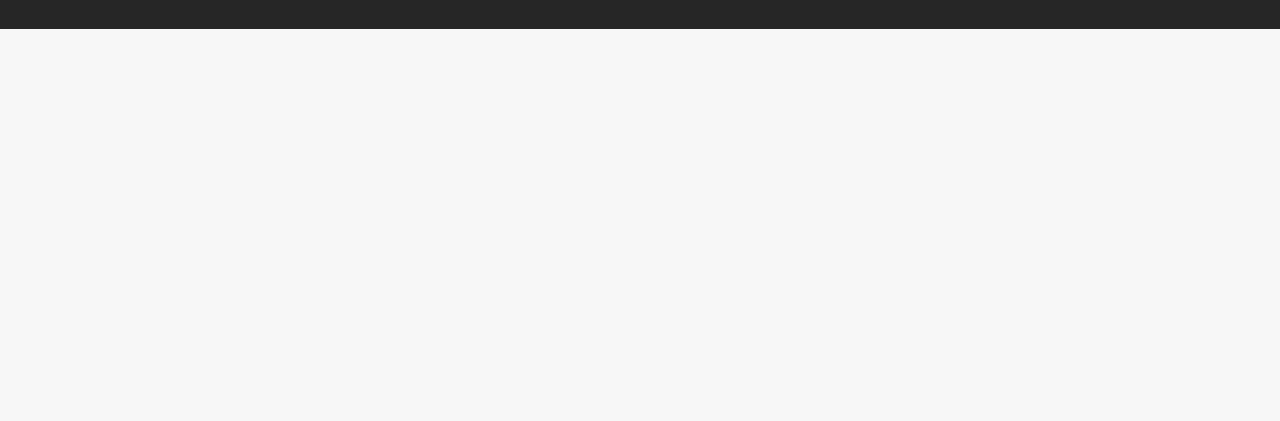
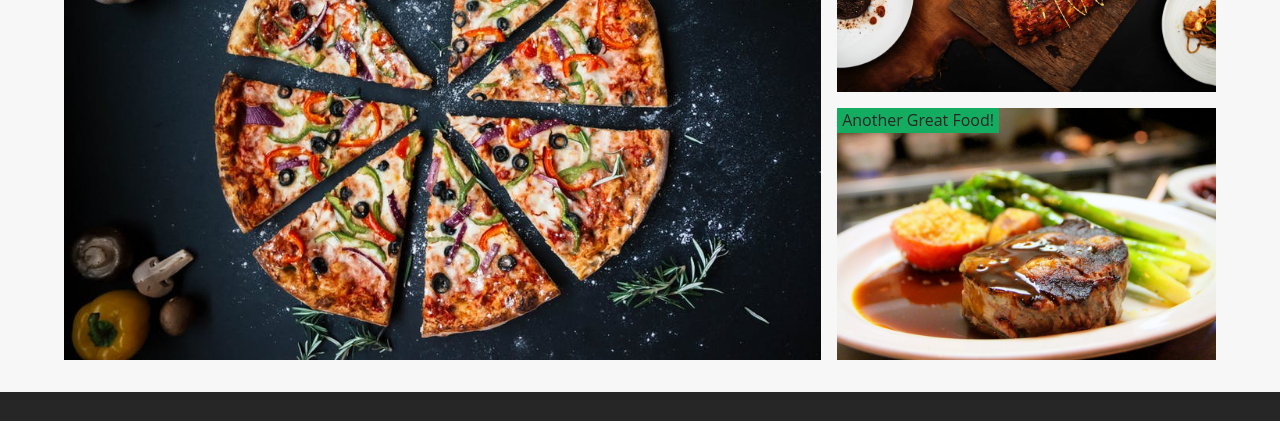
Before and after one commit to thedtj/Beef-Steaks, a Gatsby site: page / in a window 1280 px wide. Shown: the part 1783-2204 px from the top of the page. Before the commit the page ends 1812 px from the top, so only its background shows below. Built offline with nearby package versions, Linux system fonts and the light colour scheme; Gatsby itself is replaced by a stand-in of ours.

Commit message:
created img gallery component

```diff
--- /dev/null
+++ b/src/components/homepageComponents/GalleryBest.js
@@ -0,0 +1,47 @@
+import React from 'react'
+import { StaticQuery, graphql } from 'gatsby'
+import Img from 'gatsby-image'
+
+const GALLERY_IMAGE_QUERY = graphql`
+  {
+    getImages: allFile(filter: { relativeDirectory: { eq: "homeGallery" } }) {
+      edges {
+        node {
+          childImageSharp {
+            fluid(maxWidth: 500) {
+              ...GatsbyImageSharpFluid_tracedSVG
+            }
+          }
+        }
+      }
+    }
+  }
+`
+
+const Gallery = () => (
+  <StaticQuery
+    query={GALLERY_IMAGE_QUERY}
+    render={data => {
+      const images = data.getImages.edges
+      console.log(images)
+
+      return (
+        <section>
+          <div className="gallery__wrapper">
+            {images.map(({ node: image }, index) => (
+              <div
+                key={index}
+                className={`gallery__item gallery__item--${index + 1}`}
+              >
+                <Img fluid={image.childImageSharp.fluid} />
+                <p className="gallery__info">Another Great Food!</p>
+              </div>
+            ))}
+          </div>
+        </section>
+      )
+    }}
+  />
+)
+
+export default Gallery
--- a/src/pages/index.js
+++ b/src/pages/index.js
@@ -5,6 +5,7 @@ import Layout from '../components/layout'
 import SEO from '../components/seo'
 import { HomeHero, Banner } from '../components/globals/hero'
 import QuickInfo from '../components/homepageComponents/QuickInfo'
+import Gallery from '../components/homepageComponents/GalleryBest'
 import img from '../images/bcg/homeBcg.jpeg'
 
 const IndexPage = () => (
@@ -19,6 +20,7 @@ const IndexPage = () => (
       </Banner>
     </HomeHero>
     <QuickInfo />
+    <Gallery />
   </Layout>
 )
 
--- a/src/sass/layout.scss
+++ b/src/sass/layout.scss
@@ -12,6 +12,10 @@ body {
   background: var(--mainWhite);
 }
 
+.gatsby-image-wrapper {
+  height: 100%;
+}
+
 nav {
   @media (min-width: $layout-breakpoint-small) {
     display: flex;
@@ -19,7 +23,7 @@ nav {
   }
 
   ul {
-    @include transition(--transition);
+    @include transition($transition);
     height: 0;
     overflow: hidden;
 
@@ -229,6 +233,7 @@ section {
       color: var(--mainGreen);
     }
   }
+}
 
 .quick-info {
   width: 90%;
@@ -248,7 +253,58 @@ section {
     width: 60%
   }
 }
+
+.gallery__wrapper {
+  display: grid;
+  grid-template-columns: auto;
+  grid-row-gap: 1rem;
+  grid-column-gap: 1rem;
+
+  .gallery__item {
+    position: relative;
   }
+
+  .gallery__info {
+    position: absolute;
+    top: 0;
+    left: 0;
+    background: var(--mainGreen);
+    padding: .1rem .3rem;
+    text-transform: capitalize;
+  }
+
+  @media(min-width: 576px) {
+    grid-template-columns: 1fr 1fr;
+  }
+
+  @media(min-width: 768px) {
+    grid-template-columns: repeat(3, 1fr);
+
+  }
+
+  @media(min-width: 992px) {
+
+
+    grid-template-columns: 2fr 1fr;
+    grid-template-areas: 'big small1'
+      'big small2';
+
+    .gallery__item--1 {
+      grid-area: big
+    }
+
+    .gallery__item--2 {
+      grid-area: small1
+    }
+
+    .gallery__item--3 {
+      grid-area: small2
+    }
+  }
+
+
+}
+
 
 footer {
   padding: 2rem 0;
--- a/src/sass/variables.scss
+++ b/src/sass/variables.scss
@@ -4,7 +4,7 @@ $layout-breakpoint-med: 1000px;
 
 //colors
 :root {
-  --mainGreen: rgb(13, 236, 125);
+  --mainGreen: rgb(20, 172, 96);
   --mainWhite: #f7f7f7;
   --mainBlack: #262626;
   --mainGrey: #474747;
```
Also changed, not shown: src/components/homepageComponents/Gallery.js (added, +61 -0 lines). Lines whose indentation alone changed are shown as unchanged.
